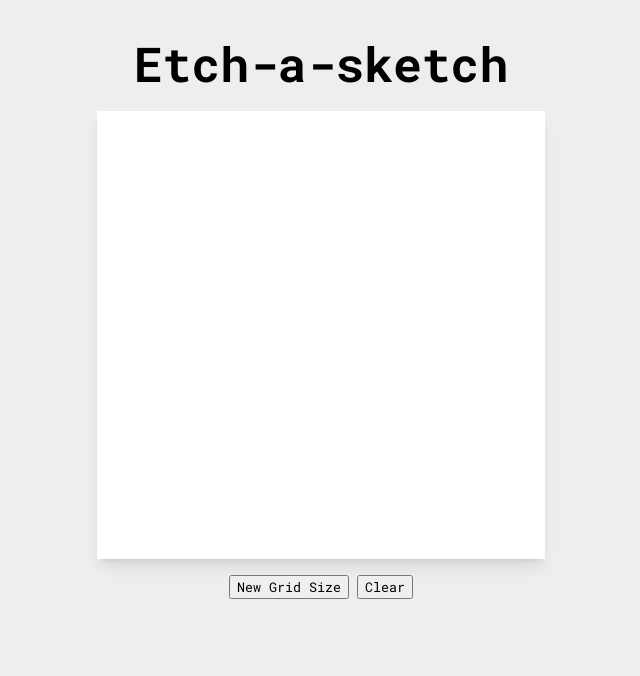
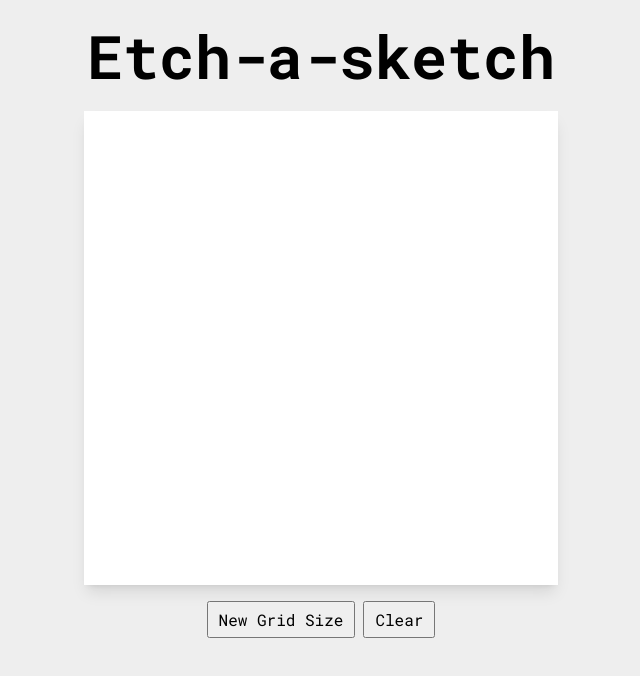
Before and after one commit to forevpurity/etch-a-sketch, a plain HTML site: page index.html in a window 1280 px wide. Shown: the whole page, without its empty margins (319-959 px from the left). Drawn offline with Linux system fonts and the light colour scheme.

Commit message:
update style

```diff
--- a/style.css
+++ b/style.css
@@ -3,7 +3,7 @@ body {
   display: flex;
   flex-direction: column;
   align-items: center;
-  padding-top: 2rem;
+  padding-top: 1rem;
   gap: 1rem;
   font-family: "Roboto Mono", monospace;
   background-color: #eeeeee;
@@ -11,11 +11,11 @@ body {
 
 span {
   font-weight: 700;
-  font-size: 48px;
+  font-size: 60px;
 }
 
 .container {
-  width: 35%;
+  width: 37%;
   display: flex;
   flex-wrap: wrap;
   background-color: white;
@@ -33,6 +33,8 @@ span {
 
 button {
   font-family: "Roboto Mono", monospace;
+  padding: 6px 10px;
+  font-size: 16px;
 }
 
 .inputs {
```
